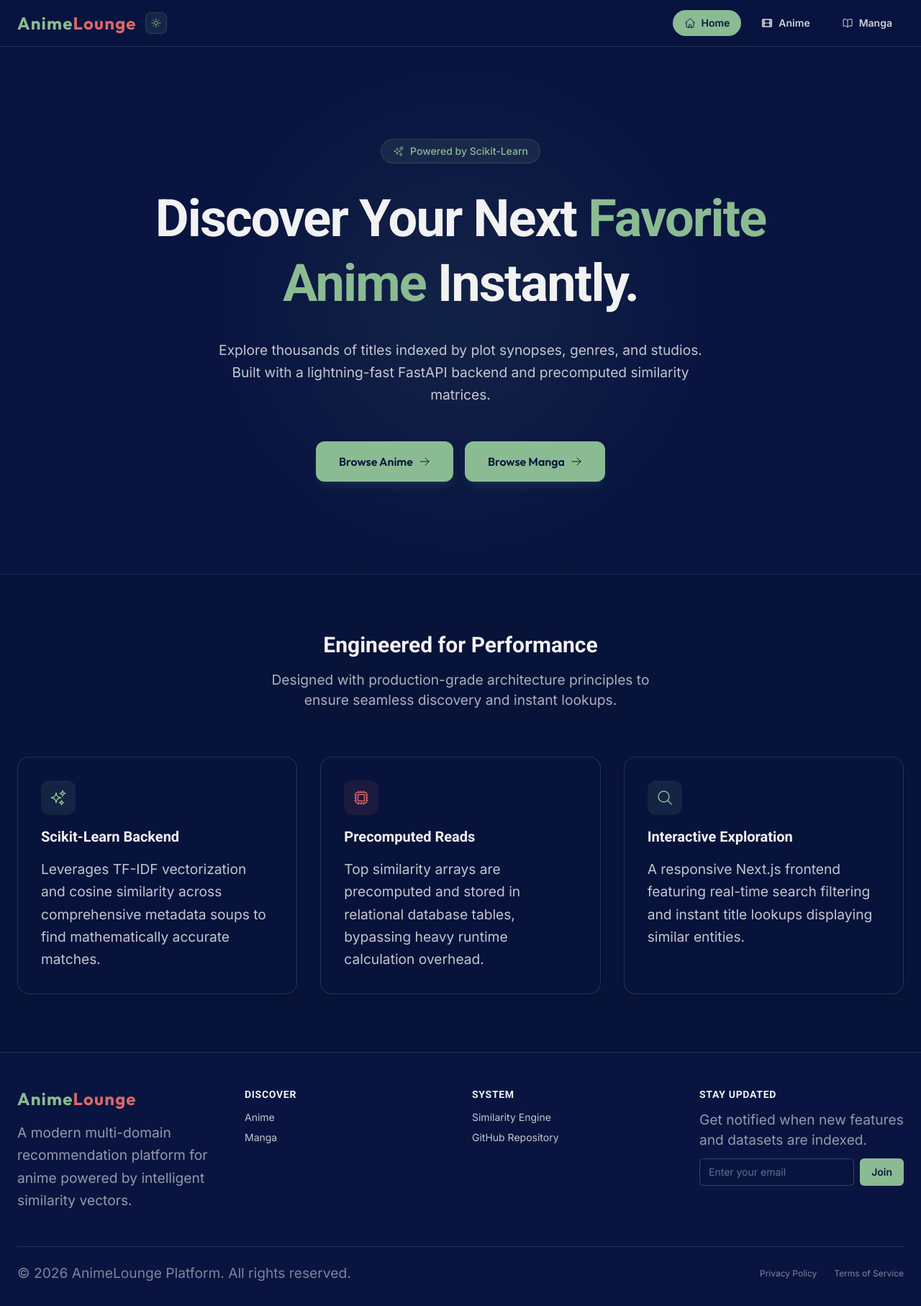
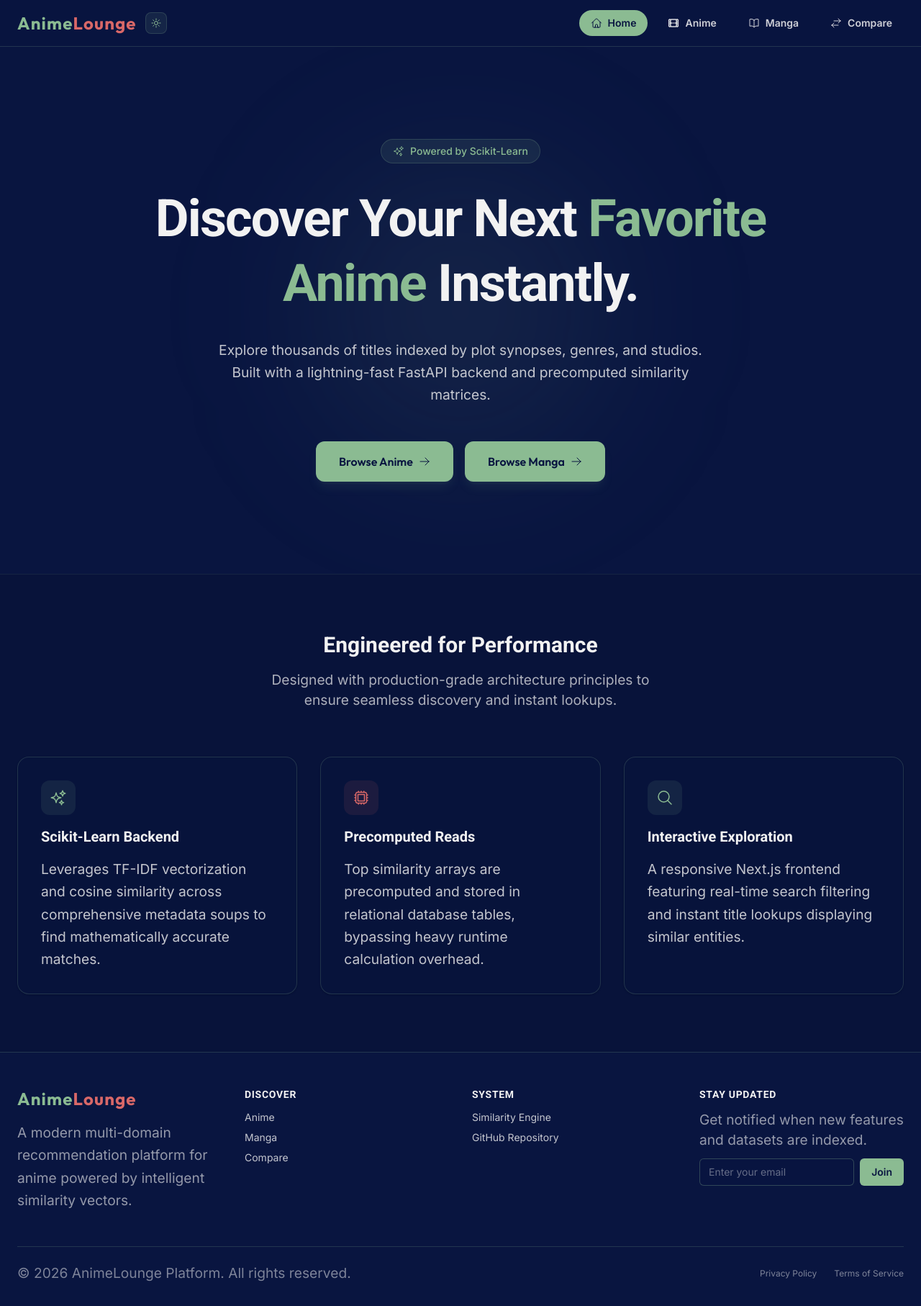
Before and after one commit to Apfirebolt/anime_recommendation_frontend, a Next.js app: page / in a window 1280 px wide. Shown: the whole page at 72% size. Built offline with nearby package versions, Linux system fonts and the light colour scheme.

Commit message:
feat: changes in header and footer

```diff
--- a/src/components/Footer.jsx
+++ b/src/components/Footer.jsx
@@ -35,6 +35,11 @@ const Footer = () => {
               <li>
                 <Link href="/manga" className="hover:text-anime-sage transition-colors">
                   Manga
+                </Link>
+              </li>
+              <li>
+                <Link href="/compare" className="hover:text-anime-sage transition-colors">
+                  Compare
                 </Link>
               </li>
             </ul>
--- a/src/components/Header.jsx
+++ b/src/components/Header.jsx
@@ -8,6 +8,7 @@ import {
   HomeIcon,
   FilmIcon,
   BookOpenIcon,
+  ArrowsRightLeftIcon,
   Bars3Icon,
   XMarkIcon,
   SunIcon,
@@ -94,7 +95,7 @@ const Header = () => {
               <Link
                 href="/anime"
                 className={`px-4 py-2 rounded-full font-semibold text-sm flex items-center space-x-2 transition-colors whitespace-nowrap ${
-                  pathname.startsWith('/anime')
+                  pathname.startsWith('/anime') && pathname !== '/compare'
                     ? 'bg-anime-sage text-anime-dark'
                     : 'text-gray-700 dark:text-anime-light/85 hover:text-anime-sage dark:hover:text-anime-sage hover:bg-anime-sage/10'
                 }`}
@@ -114,6 +115,19 @@ const Header = () => {
               >
                 <BookOpenIcon className="h-4 w-4" />
                 <span>Manga</span>
+              </Link>
+            </li>
+            <li>
+              <Link
+                href="/compare"
+                className={`px-4 py-2 rounded-full font-semibold text-sm flex items-center space-x-2 transition-colors whitespace-nowrap ${
+                  pathname === '/compare'
+                    ? 'bg-anime-sage text-anime-dark'
+                    : 'text-gray-700 dark:text-anime-light/85 hover:text-anime-sage dark:hover:text-anime-sage hover:bg-anime-sage/10'
+                }`}
+              >
+                <ArrowsRightLeftIcon className="h-4 w-4" />
+                <span>Compare</span>
               </Link>
             </li>
           </ul>
@@ -151,7 +165,7 @@ const Header = () => {
           <Link
             href="/anime"
             className={`flex items-center gap-3 px-4 py-3 rounded-xl font-semibold text-sm transition-colors ${
-              pathname.startsWith('/anime')
+              pathname.startsWith('/anime') && pathname !== '/compare'
                 ? 'bg-anime-sage text-anime-dark'
                 : 'text-gray-700 dark:text-anime-light/85 hover:bg-anime-sage/10 hover:text-anime-sage'
             }`}
@@ -171,6 +185,18 @@ const Header = () => {
             <BookOpenIcon className="h-5 w-5" />
             <span>Manga</span>
           </Link>
+
+          <Link
+            href="/compare"
+            className={`flex items-center gap-3 px-4 py-3 rounded-xl font-semibold text-sm transition-colors ${
+              pathname === '/compare'
+                ? 'bg-anime-sage text-anime-dark'
+                : 'text-gray-700 dark:text-anime-light/85 hover:bg-anime-sage/10 hover:text-anime-sage'
+            }`}
+          >
+            <ArrowsRightLeftIcon className="h-5 w-5" />
+            <span>Compare</span>
+          </Link>
         </div>
       )}
     </header>
```
